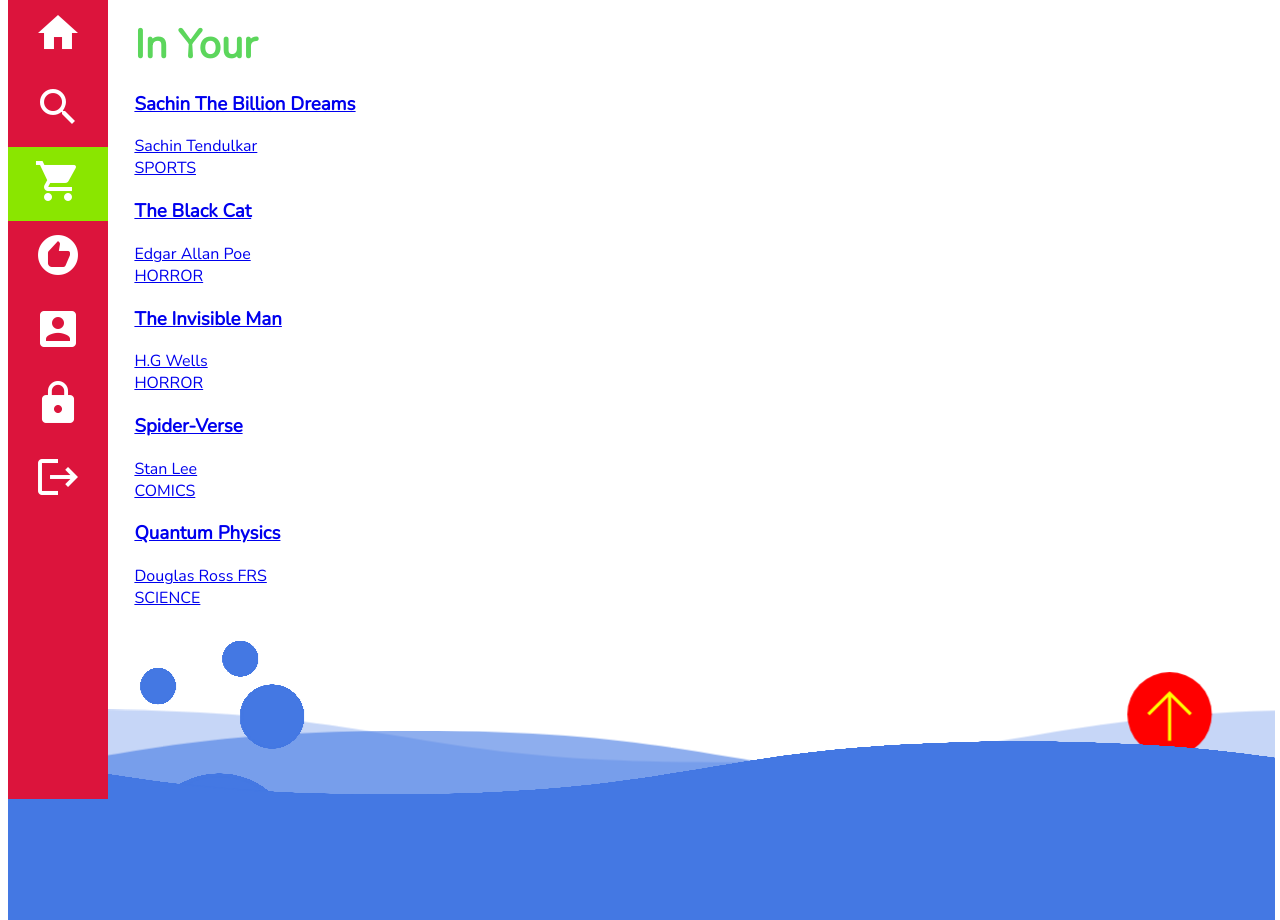
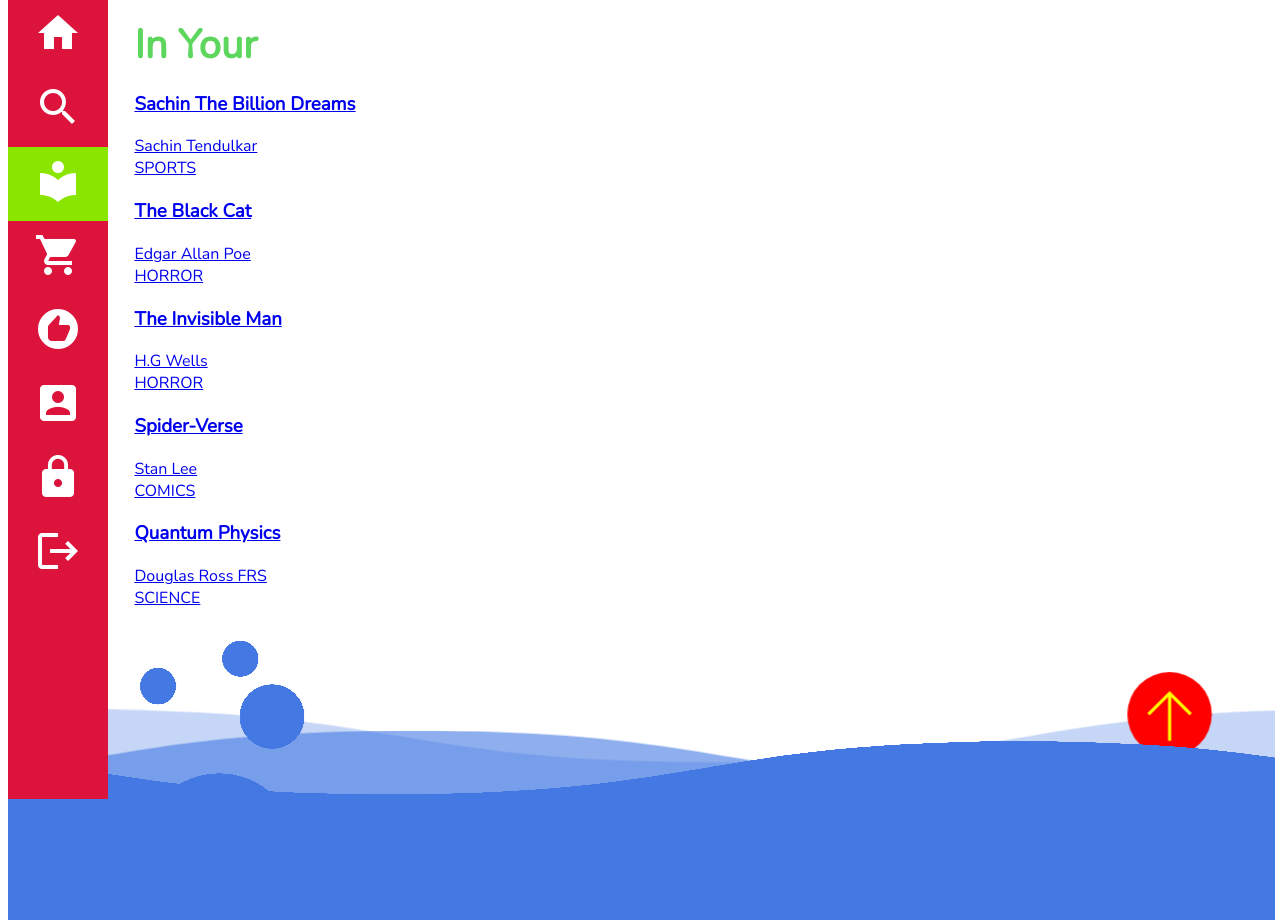
Before and after one commit to sachinraghult/e-bookstore, a PHP site: page /book_purchased.php in a window 1280 px wide. Shown: the part 78-998 px from the top of the page. Run offline with PHP 8.4, Linux system fonts and the light colour scheme; a user stored in the database is signed in; data comes from the database, SQL or seed files in the repository; a stand-in replaces the project's code that opens the database connection; some web fonts are replaced; grey boxes are pictures that could not be loaded.

Commit message:
navbar changes

```diff
--- a/includes/header.php
+++ b/includes/header.php
@@ -66,7 +66,9 @@
 
     <li id="search" onclick="location.replace('search_books.php')"><span class="material-icons md-48 md-light">search</span></li>
 
-    <li id="store" onclick="location.replace('book_purchased.php')"><span class="material-icons md-48 md-light">shopping_cart</span></li>
+    <li id="store" onclick="location.replace('book_purchased.php')"><span class="material-icons md-48 md-light">local_library</span></li>
+
+    <li id="cart" onclick="location.replace('cart.php')"><span class="material-icons md-48 md-light">shopping_cart</span></li>
 
     <li id="request" onclick="location.replace('cust_request.php')"><span class="material-icons md-48 md-light">recommend</span></li>
 
@@ -190,18 +192,22 @@
     line-height: 85px;
   }
   nav ul li:nth-child(4):after {
+    content: "Cart";
+    line-height: 70px;
+  }
+  nav ul li:nth-child(5):after {
     content: "Request";
     line-height: 70px;
   }
-  nav ul li:nth-child(5):after {
+  nav ul li:nth-child(6):after {
     content: "Profile";
     line-height: 70px;
   }
-  nav ul li:nth-child(6):after {
+  nav ul li:nth-child(7):after {
     content: "Change Password";
     line-height: 35px;
   }
-  nav ul li:nth-child(7):after {
+  nav ul li:nth-child(8):after {
     content: "Logout";
     line-height: 70px;
   }
```
